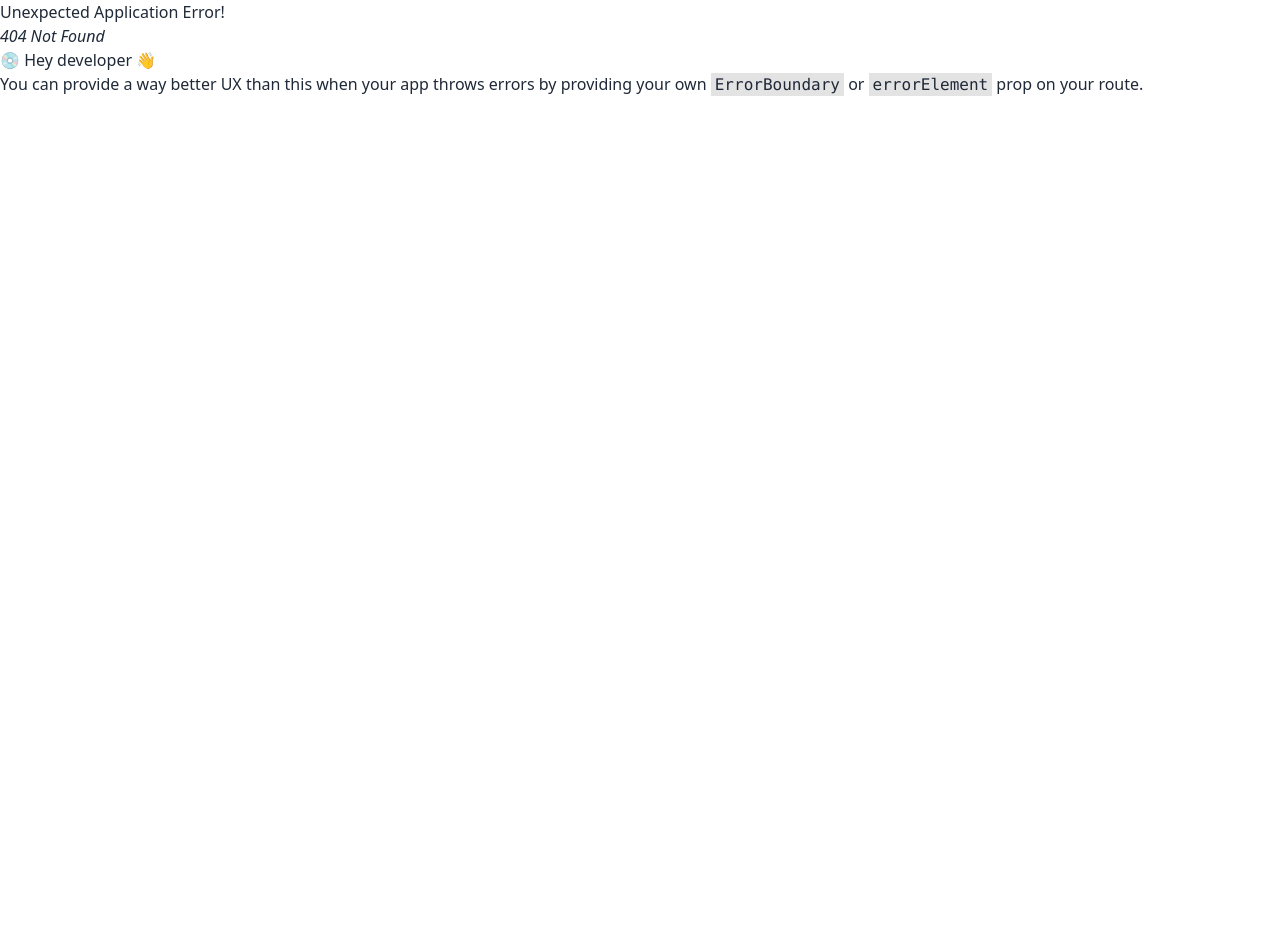
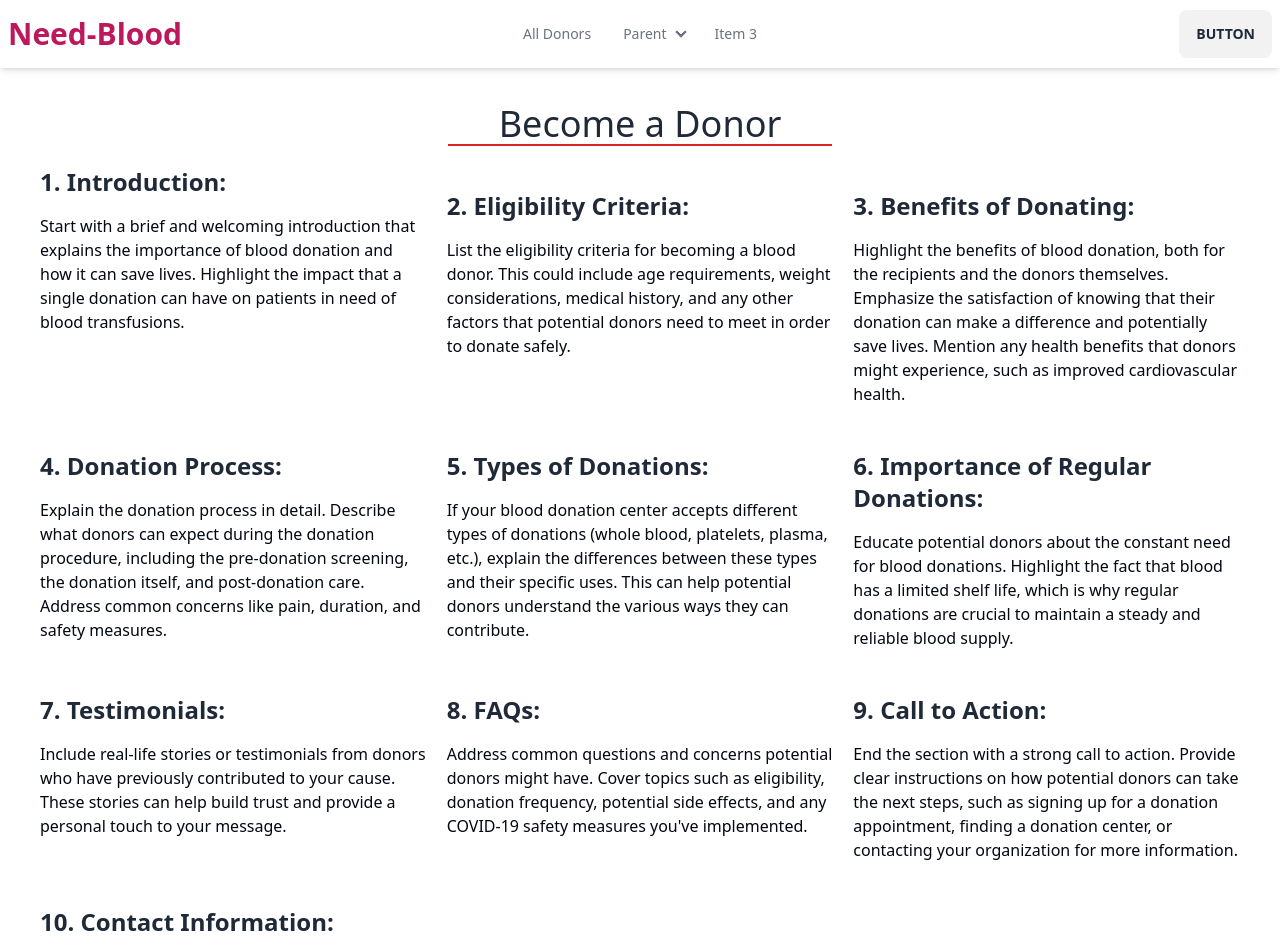
Before and after one commit to yeasinbhuiyan/Need-Blood, a React (Vite) app: page /becomeDonor in a window 1280 px wide. Before the commit this address had no page. Shown: the top 952 px of the page. Before the commit the page ends 800 px from the top, so only its background shows below. Built offline with nearby package versions, Linux system fonts and the light colour scheme.

Commit message:
become a donor section complete

```diff
--- a/src/Page/Home/DonationConfusion/BecomeDonor/BecomeDoror.jsx
+++ b/src/Page/Home/DonationConfusion/BecomeDonor/BecomeDoror.jsx
@@ -1,38 +1,122 @@
 
 const BecomeDoror = () => {
     return (
-        <div>
-            <p>Section Title: Become a Donor
+        <div className="py-10 space-y-5">
+            <h1 className="md:text-4xl text-3xl font-medium text-gray-800 border-b-red-600 border-b-2 max-w-sm mx-auto text-center">Become a Donor</h1>
+            <div className="mx-10 space-y-6 grid grid-cols-1 md:grid-cols-2 lg:grid-cols-3 gap-5">
 
-                1. Introduction:
+                <div className="space-y-4">
+                    <h4 className="md:text-2xl text-xl font-bold">
+
+                        1. Introduction:</h4>
+                    <p className="font-light  text-gray-950">
+
                         Start with a brief and welcoming introduction that explains the importance of blood donation and how it can save lives. Highlight the impact that a single donation can have on patients in need of blood transfusions.
+                    </p>
+
+                </div>
+
+
+                <div className="space-y-4">
+                    <h4 className="md:text-2xl text-xl font-bold">
 
                         2. Eligibility Criteria:
+                    </h4>
+                    <p className="font-light  text-gray-950">
                         List the eligibility criteria for becoming a blood donor. This could include age requirements, weight considerations, medical history, and any other factors that potential donors need to meet in order to donate safely.
+                    </p>
+                </div>
+
+                <div className="space-y-4">
+                    <h4 className="md:text-2xl text-xl font-bold">
 
                         3. Benefits of Donating:
-                Highlight the benefits of blood donation, both for the recipients and the donors themselves. Emphasize the satisfaction of knowing that their donation can make a difference and potentially save lives. Mention any health benefits that donors might experience, such as improved cardiovascular health.
+                    </h4>
 
-                4. Donation Process:
+                    <p className="font-light  text-gray-950">    Highlight the benefits of blood donation, both for the recipients and the donors themselves. Emphasize the satisfaction of knowing that their donation can make a difference and potentially save lives. Mention any health benefits that donors might experience, such as improved cardiovascular health.
+                    </p>
+                </div>
+
+                <div className="space-y-4">
+                    <h4 className="md:text-2xl text-xl font-bold">
+
+                        4. Donation Process:</h4>
+
+                    <p className="font-light  text-gray-950">
                         Explain the donation process in detail. Describe what donors can expect during the donation procedure, including the pre-donation screening, the donation itself, and post-donation care. Address common concerns like pain, duration, and safety measures.
+                    </p>
+                </div>
+
+                <div className="space-y-4">
+                    <h4 className="md:text-2xl text-xl font-bold">
 
                         5. Types of Donations:
+                    </h4>
+                    <p className="font-light  text-gray-950">
                         If your blood donation center accepts different types of donations (whole blood, platelets, plasma, etc.), explain the differences between these types and their specific uses. This can help potential donors understand the various ways they can contribute.
+                    </p>
+                </div>
+
+
+                <div className="space-y-4">
+                    <h4 className="md:text-2xl text-xl font-bold">
+
 
                         6. Importance of Regular Donations:
-                Educate potential donors about the constant need for blood donations. Highlight the fact that blood has a limited shelf life, which is why regular donations are crucial to maintain a steady and reliable blood supply.
+                    </h4>
+                    <p className="font-light  text-gray-950">  Educate potential donors about the constant need for blood donations. Highlight the fact that blood has a limited shelf life, which is why regular donations are crucial to maintain a steady and reliable blood supply.
+                    </p>
 
-                7. Testimonials:
-                Include real-life stories or testimonials from donors who have previously contributed to your cause. These stories can help build trust and provide a personal touch to your message.
+                </div>
 
-                8. FAQs:
-                Address common questions and concerns potential donors might have. Cover topics such as eligibility, donation frequency, potential side effects, and any COVID-19 safety measures you've implemented.
 
-                9. Call to Action:
+                <div className="space-y-4">
+                    <h4 className="md:text-2xl text-xl font-bold">
+
+
+                        7. Testimonials:</h4>
+                    <p className="font-light  text-gray-950">  Include real-life stories or testimonials from donors who have previously contributed to your cause. These stories can help build trust and provide a personal touch to your message.
+                    </p>
+                </div>
+
+
+
+
+                <div className="space-y-4">
+                    <h4 className="md:text-2xl text-xl font-bold">
+
+
+                        8. FAQs:</h4>
+                    <p className="font-light  text-gray-950">   Address common questions and concerns potential donors might have. Cover topics such as eligibility, donation frequency, potential side effects, and any COVID-19 safety measures you've implemented.
+                    </p>
+
+                </div>
+
+
+
+                <div className="space-y-4">
+                    <h4 className="md:text-2xl text-xl font-bold">
+
+
+                        9. Call to Action:</h4>
+                    <p className="font-light  text-gray-950">
                         End the section with a strong call to action. Provide clear instructions on how potential donors can take the next steps, such as signing up for a donation appointment, finding a donation center, or contacting your organization for more information.
+                    </p>
+                </div>
 
-                10. Contact Information:
+
+
+                <div className="space-y-4">
+                    <h4 className="md:text-2xl text-xl font-bold">
+
+
+                        10. Contact Information:</h4>
+                    <p className="font-light  text-gray-950">
+
                         Include relevant contact details for your organization, including phone numbers, email addresses, and social media links. Make it easy for potential donors to get in touch if they have additional questions.</p>
+                </div>
+            </div>
+
         </div>
     );
 };
--- /dev/null
+++ b/src/Page/Home/DonationConfusion/DonationConfusion.css
@@ -0,0 +1,9 @@
+.confusion-btn{
+    background-color: #000000;
+
+}
+
+
+.confusion-btn:hover {
+    background-color: #ed193b;
+}
--- a/src/Page/Home/DonationConfusion/DonationConfusion.jsx
+++ b/src/Page/Home/DonationConfusion/DonationConfusion.jsx
@@ -2,11 +2,18 @@ import { Link } from 'react-router-dom';
 import img1 from '../../../assets/image/confustion-1.jpg'
 import img2 from '../../../assets/image/confustion-2.jpg'
 import img3 from '../../../assets/image/confustion-3.jpg'
+import { MdBloodtype } from 'react-icons/md';
+import { BiSolidDonateBlood } from 'react-icons/bi';
+import { LiaHandsHelpingSolid } from 'react-icons/lia';
+import './DonationConfusion.css'
 const DonationConfusion = () => {
     return (
         <div className="grid grid-cols-1 md:grid-cols-2 lg:grid-cols-3 px-10 py-16 gap-8">
-             <div className="card w-full bg-base-100 shadow-xl group">
+            <div className="card w-full bg-base-100 shadow-xl group ">
                 <figure><img className='hover:scale-110 transition h-60 w-full' src={img1} alt="Donor" /></figure>
+
+                <p className='bg-black p-4 z-10 -mt-5 text-white mx-auto'><MdBloodtype className='text-3xl w-8 h-8'/></p>
+
                 <div className="card-body p-0">
                     <div className='px-10 text-center space-y-4 py-12'>
                         <h2 className="card-title  text-black font-bold justify-center">Become a Donor</h2>
@@ -14,7 +21,7 @@ const DonationConfusion = () => {
 
                     </div>
                     <div className="relative" >
-                   <Link > <button className="bottom-0 py-2 px-3 bg-black hover:bg-red-600 absolute text-gray-200 w-full font-semibold text-center">Read More</button></Link>
+                        <Link to={'/becomeDonor'}> <button className="bottom-0 py-2 px-3 confusion-btn absolute text-gray-200 w-full font-semibold text-center">Read More</button></Link>
                     </div>
 
                 </div>
@@ -23,6 +30,8 @@ const DonationConfusion = () => {
 
             <div className="card w-full bg-base-100 shadow-xl group">
                 <figure><img className='hover:scale-110 transition h-60 w-full' src={img2} alt="Donor" /></figure>
+                <p className='bg-red p-4 z-10 -mt-5 text-white mx-auto'><BiSolidDonateBlood className='text-3xl w-8 h-8'/></p>
+
                 <div className="card-body p-0">
                     <div className='px-10 text-center space-y-4 py-12'>
                         <h2 className="card-title  text-black font-bold justify-center">Why Give Blood?</h2>
@@ -36,8 +45,10 @@ const DonationConfusion = () => {
                 </div>
             </div>
 
-        <div className="card w-full bg-base-100 shadow-xl group">
+            <div className="card w-full  bg-base-100 shadow-xl group">
                 <figure><img className='hover:scale-110 transition h-60 w-full' src={img3} alt="Donor" /></figure>
+                <p className='bg-black p-4 z-10 -mt-5 text-white mx-auto'><LiaHandsHelpingSolid className='text-3xl w-8 h-8'/></p>
+
                 <div className="card-body p-0">
                     <div className='px-10 text-center space-y-4 py-12'>
                         <h2 className="card-title  text-black font-bold justify-center">How Donations Helps</h2>
@@ -45,7 +56,7 @@ const DonationConfusion = () => {
 
                     </div>
                     <div className="relative" >
-                   <Link > <button className="bottom-0 py-2 px-3 bg-black hover:bg-red-600 absolute text-gray-200 w-full font-semibold text-center">Read More</button></Link>
+                        <Link > <button className="bottom-0 py-2 px-3 confusion-btn absolute text-gray-200 w-full font-semibold text-center">Read More</button></Link>
                     </div>
 
                 </div>
--- a/src/Router/router.jsx
+++ b/src/Router/router.jsx
@@ -5,6 +5,7 @@ import Contact from "../Page/Contact/Contact";
 import MainLayout from "../Layout/MainLayout/MainLayout";
 import AllDonors from "../Page/AllDonors/AllDonors";
 import DonorDetails from "../Page/DonorDetails/DonorDetails";
+import BecomeDoror from "../Page/Home/DonationConfusion/BecomeDonor/BecomeDoror";
 
 
 
@@ -31,6 +32,10 @@ const router = createBrowserRouter([
             {
                 path: '/donorDetails/:id',
                 element: <DonorDetails />
+            },
+            {
+                path : '/becomeDonor',
+                element : <BecomeDoror/>
             }
 
         ]
--- a/src/Shared/NavigationBar/NavigationBar.jsx
+++ b/src/Shared/NavigationBar/NavigationBar.jsx
@@ -2,8 +2,8 @@ import { Link } from "react-router-dom";
 
 const NavigationBar = () => {
     return (
-        <div>
-            <div className="navbar z-10 bg-black text-gray-500 bg-opacity-40 fixed">
+        <div className=" pb-20 md:pb-16">
+            <div className="navbar z-20 bg-white shadow-md text-gray-500  fixed">
                 <div className="navbar-start">
                     <div className="dropdown">
                         <label tabIndex={0} className="btn btn-ghost lg:hidden">
```
Also changed, not shown: 1 other file (tests, documents, lock files or other folders). Lines whose indentation alone changed are shown as unchanged.
